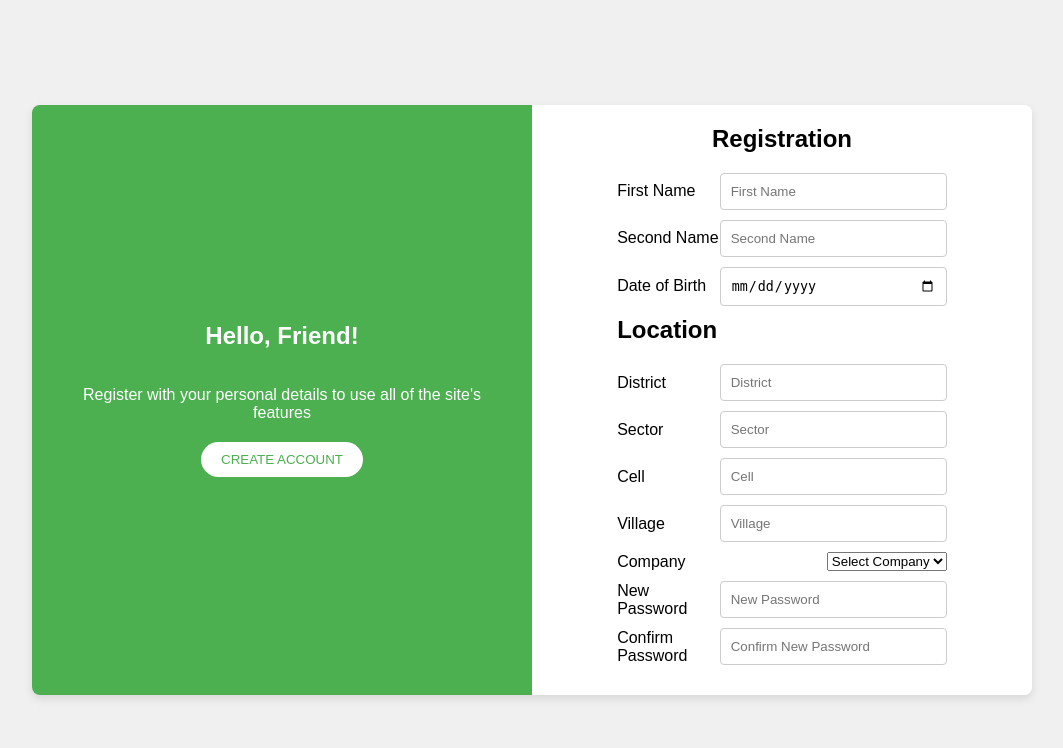
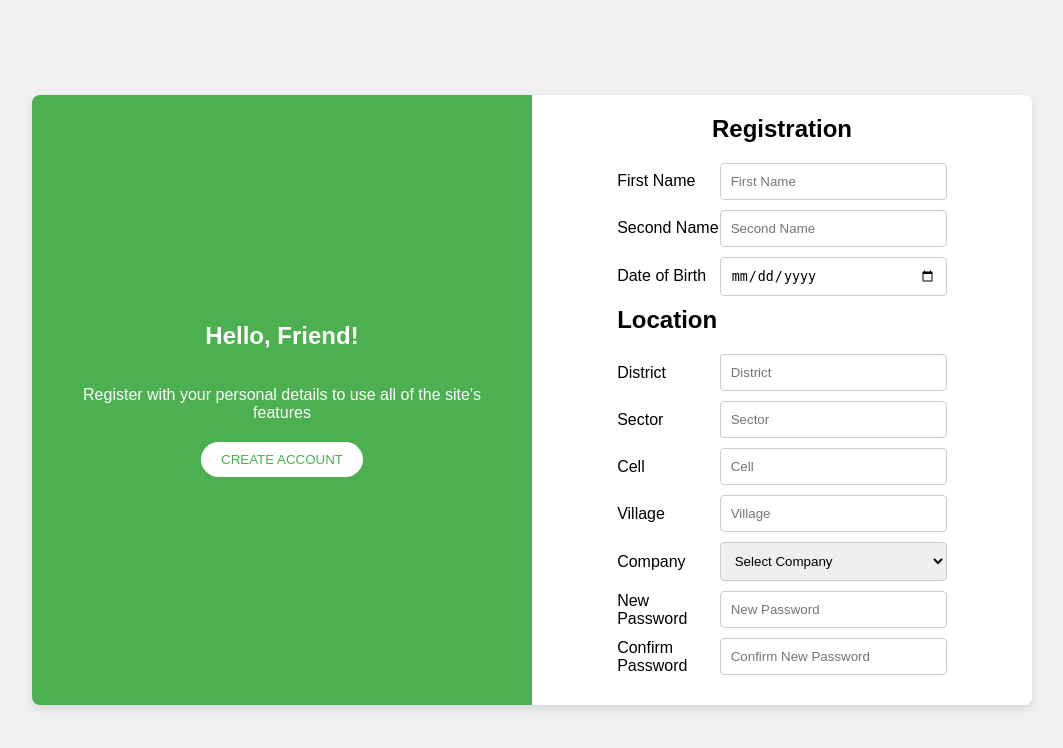
Before and after one commit to Daniel-IRYIVUZE/Eco_clean_Solutions, a Python web app: template templates/signup.html in a window 1280 px wide. Shown: the top 748 px of the page, without its empty margins (108-1171 px from the left). Run offline with Jinja, Linux system fonts and the light colour scheme; the template is opened without the code that fills it, so the values that code supplies are empty.

Commit message:
Updating signup.css

```diff
--- a/templates/static/signup.css
+++ b/templates/static/signup.css
@@ -36,6 +36,8 @@ body {
 
 .green-side h2, .white-side h2 {
     margin: 0 0 20px;
+    align-items: center;
+    justify-content: center;
 }
 
 .green-side p {
@@ -74,6 +76,13 @@ body {
     border-radius: 4px;
 }
 
+
+.form-group select {
+    padding: 10px;
+    border: 1px solid #ccc;
+    border-radius: 4px;
+}
+
 @media (min-width: 600px) {
     .form-group {
         flex-direction: row;
@@ -88,6 +97,10 @@ body {
     .form-group input {
         flex: 2;
     }
+
+    .form-group select {
+        flex: 2;
+    }
 }
 
 @media (min-width: 768px) {
```
